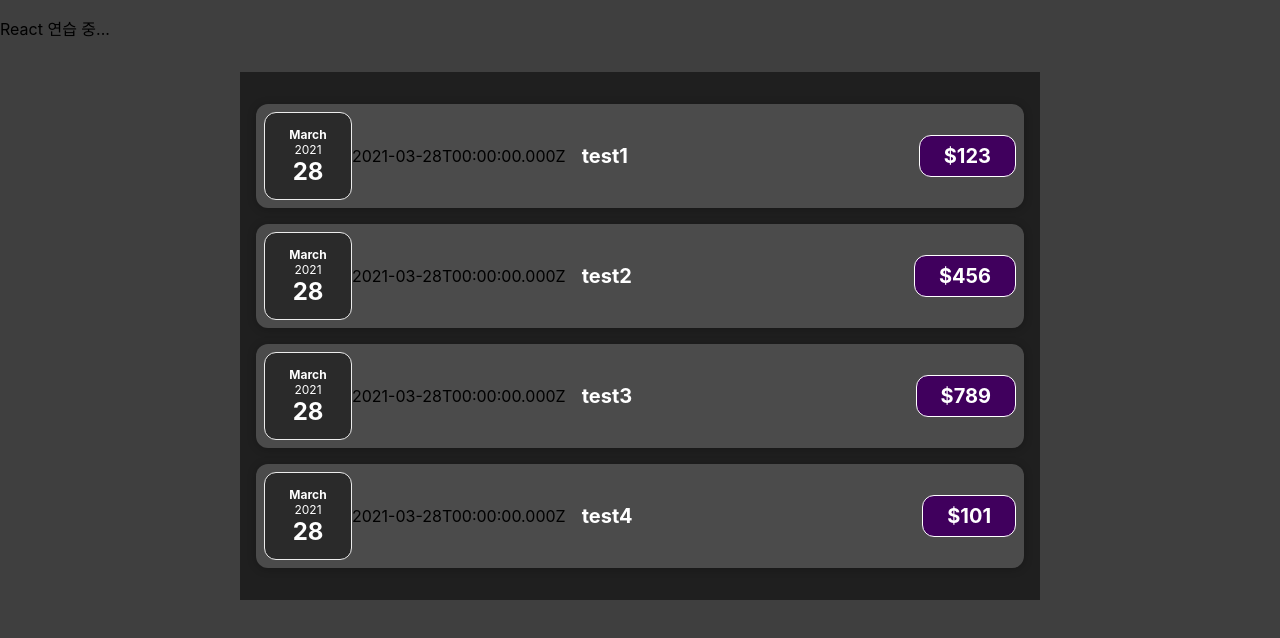
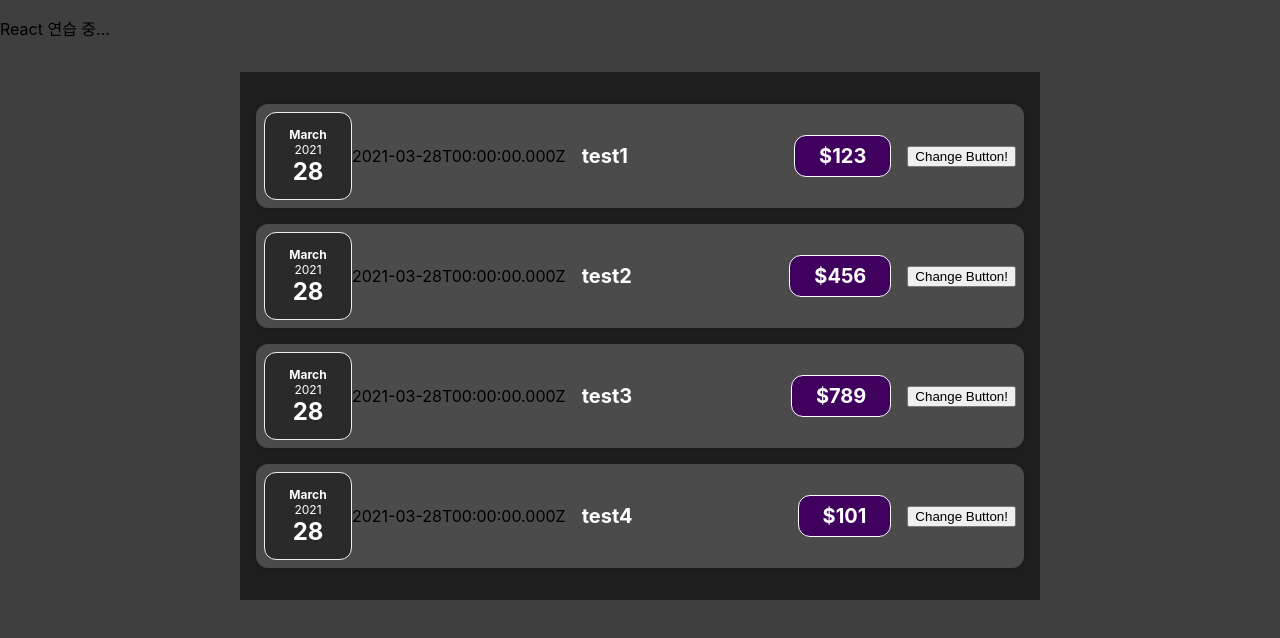
Before and after one commit to dkagh012/react-study, a React (Create React App) app in the folder SE5/: page / in a window 1280 px wide. Shown: the top 638 px of the page. Built offline with nearby package versions, Linux system fonts and the light colour scheme.

Commit message:
useState 사용

```diff
--- a/SE5/src/components/Expenses/ExpenseItem.js
+++ b/SE5/src/components/Expenses/ExpenseItem.js
@@ -1,15 +1,22 @@
 import './ExpenseItem.css';
 import ExpenseDate from './ExpenseDate';
 import Card from '../UI/Card';
+import React, { useState } from 'react';
 
 function ExpenseItem(props) {
+  const [title, setTitle] = useState(props.title);
+  const clickHandler = () => {
+    setTitle('Update!');
+    console.log(title);
+  };
   return (
     <Card className="expense-item">
       <ExpenseDate date={props.date} />
       <div>{props.date.toISOString()}</div>
       <div className="expense-item__description">
-        <h2>{props.title}</h2>
+        <h2>{title}</h2>
         <div className="expense-item__price">${props.amount}</div>
+        <button onClick={clickHandler}>Change Button!</button>
       </div>
     </Card>
   );
```
